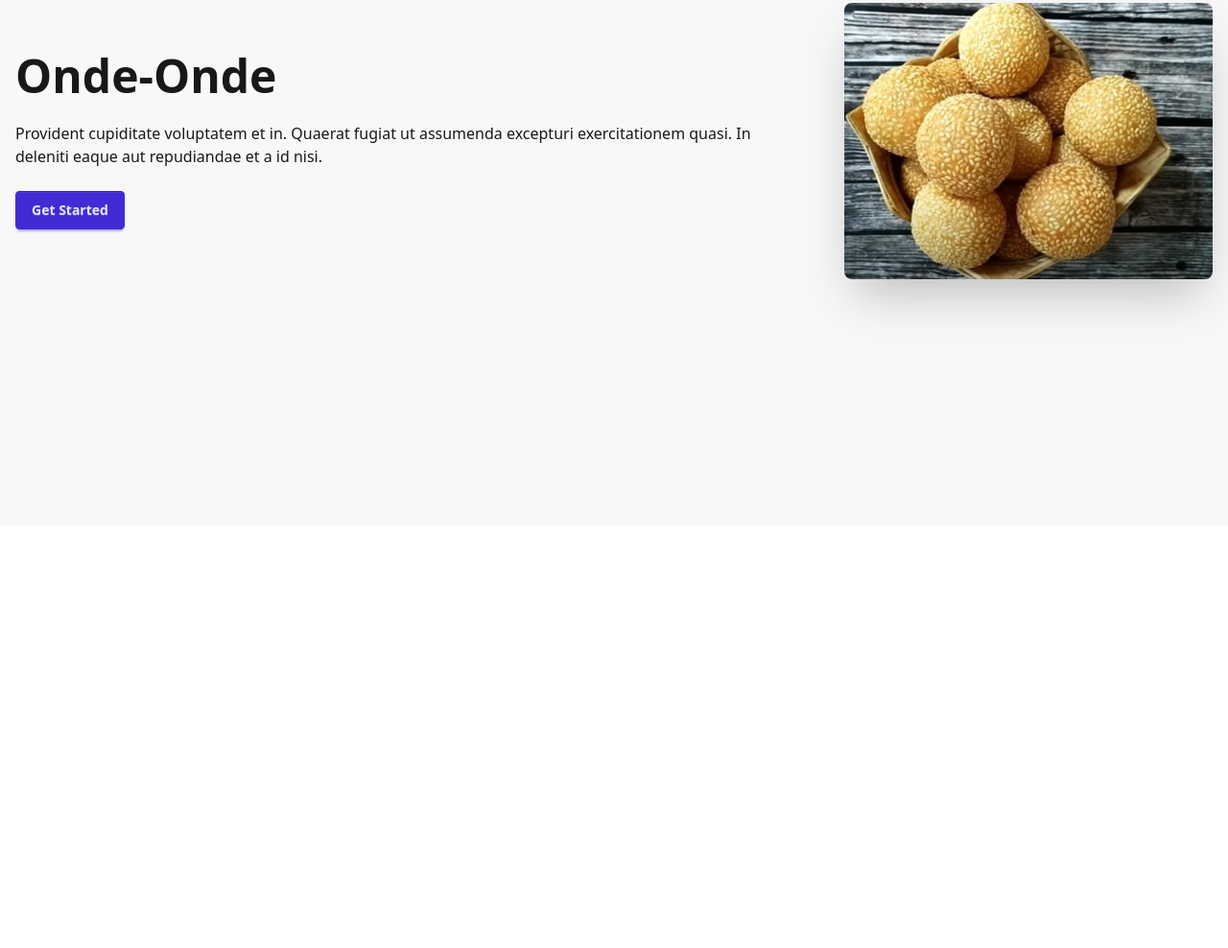
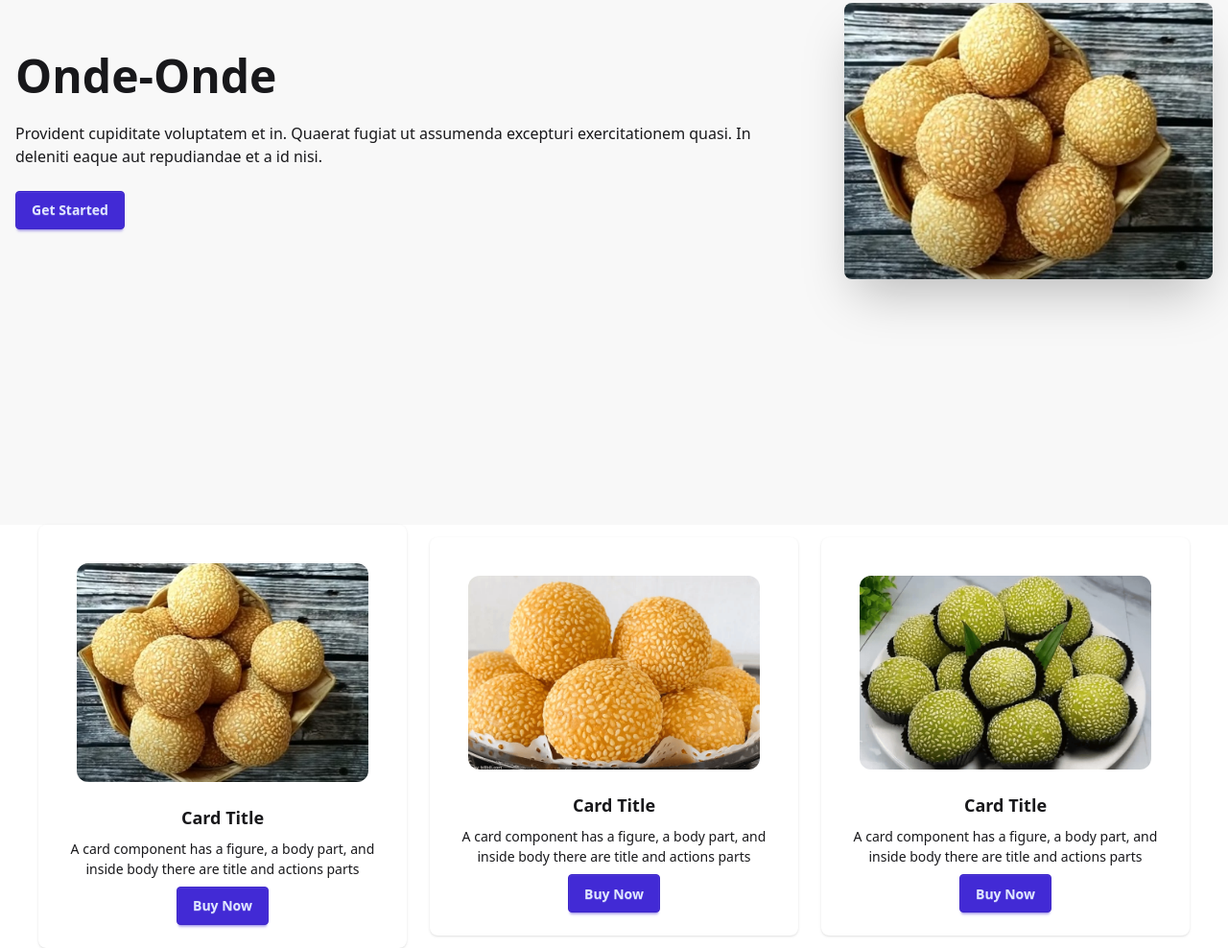
Before and after one commit to Astheric/Onde-Onde, a website: page src/index.html in a window 1280 px wide. Shown: the part 253-1241 px from the top of the page at 96% size. Before the commit the page ends 800 px from the top, so only its background shows below. Drawn offline with Linux system fonts and the light colour scheme.

Commit message:
Menambah jenis onde

```diff
--- a/src/index.html
+++ b/src/index.html
@@ -102,5 +102,54 @@
       </div>
     </div>
     <!-- Akhir Hero Section -->
+
+    <!-- Jenis Rasa Onde-onde -->
+    <div class="flex flex-col items-center justify-center lg:flex-row gap-6">
+      <div class="card bg-base-100 lg:w-96 shadow-sm">
+        <figure class="px-10 pt-10">
+          <img src="gambar/onde.jpg" alt="Shoes" class="rounded-xl" />
+        </figure>
+        <div class="card-body items-center text-center">
+          <h2 class="card-title">Card Title</h2>
+          <p>
+            A card component has a figure, a body part, and inside body there
+            are title and actions parts
+          </p>
+          <div class="card-actions">
+            <button class="btn btn-primary">Buy Now</button>
+          </div>
+        </div>
+      </div>
+      <div class="card bg-base-100 lg:w-96 shadow-sm">
+        <figure class="px-10 pt-10">
+          <img src="gambar/ondeKachi.png" alt="Shoes" class="rounded-xl" />
+        </figure>
+        <div class="card-body items-center text-center">
+          <h2 class="card-title">Card Title</h2>
+          <p>
+            A card component has a figure, a body part, and inside body there
+            are title and actions parts
+          </p>
+          <div class="card-actions">
+            <button class="btn btn-primary">Buy Now</button>
+          </div>
+        </div>
+      </div>
+      <div class="card bg-base-100 lg:w-96 shadow-sm">
+        <figure class="px-10 pt-10">
+          <img src="gambar/ondePan.png" alt="Shoes" class="rounded-xl" />
+        </figure>
+        <div class="card-body items-center text-center">
+          <h2 class="card-title">Card Title</h2>
+          <p>
+            A card component has a figure, a body part, and inside body there
+            are title and actions parts
+          </p>
+          <div class="card-actions">
+            <button class="btn btn-primary">Buy Now</button>
+          </div>
+        </div>
+      </div>
+    </div>
   </body>
 </html>
```
Also changed, not shown: src/output.css.
